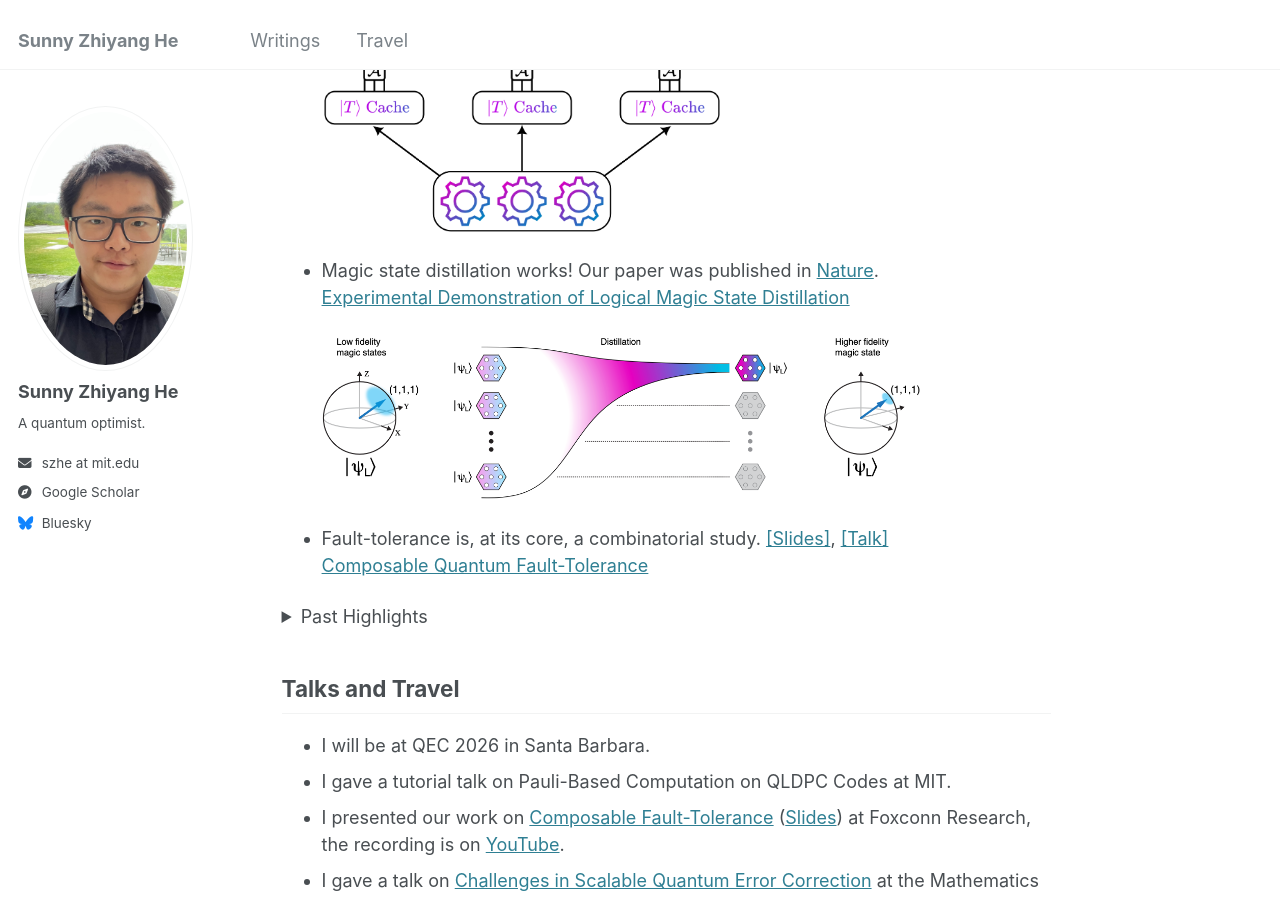
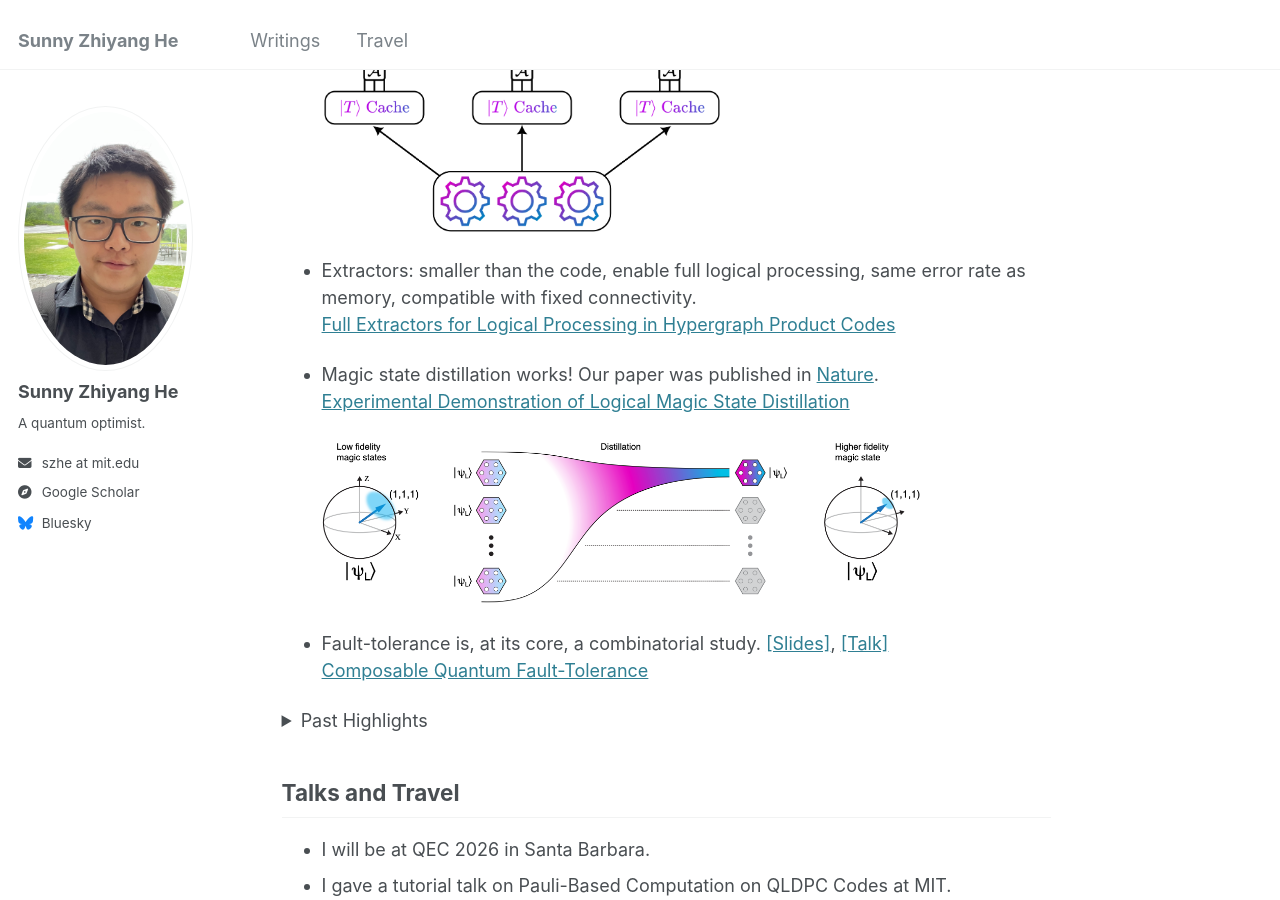
Before and after one commit to SunnyZhiyangHe/sunnyzhiyanghe.github.io, a Jekyll site: the page built from _pages/about.md, in a window 1280 px wide and 900 px high, scrolled down 703 px. Built offline with Jekyll 4.4.1, drawn with Linux system fonts in a browser that asks for light colours; some of the changed text lies outside the part shown.

Commit message:
Update about.md

```diff
--- a/_pages/about.md
+++ b/_pages/about.md
@@ -18,6 +18,10 @@ Prior to grad school I was an undergrad at CMU. I worked in graph algorithms wit
 [Extractors: QLDPC Architecture for Efficient Pauli-Based Computation](https://arxiv.org/abs/2503.10390)
 
   <img src="/images/Extractor_Architecture.png" alt="Extractor Architecture" width="400">
+
+- Extractors: smaller than the code, enable full logical processing, same error rate as memory, compatible with fixed connectivity.
+<!-- We made lots of promises about extractors in the past year, this paper fulfills them quite well.   -->
+[Full Extractors for Logical Processing in Hypergraph Product Codes](https://arxiv.org/abs/2606.03507)
 
 - Magic state distillation works! Our paper was published in [Nature](https://www.nature.com/articles/s41586-025-09367-3).
 [Experimental Demonstration of Logical Magic State Distillation](https://arxiv.org/abs/2412.15165)
@@ -96,8 +100,11 @@ Symbols: ($$*$$) mark alphabetical ordering of authors, $$\dagger$$ denotes join
 <!-- 1. __Characterizing QuEra's Gemini-class neutral atom quantum computer__, To Appear-->
 <!-- Talk at March Meetings. -->
 
-<!-- 1. __Extractor Assembly for Logical Processing on Hypergraph Product Codes__, To Appear   -->
-<!-- Talk at March Meetings. [[Slides]]() -->
+1. __Full Extractors for Logical Processing in Hypergraph Product Codes__, 2026
+John Blue, Zhiyang He, Hengyun Zhou, Isaac L. Chuang.
+Talk at March Meetings.
+[[arxiv]](https://arxiv.org/abs/2606.03507)
+<!-- [[Slides]]() -->
 
 1. __In-Situ Simultaneous Magic State Injection on Arbitrary CSS qLDPC Codes__, 2026
 Kun Liu, Shifan Xu, Tomas Jochym-O’Connor, Z. He, Shraddha Singh, Yongshan Ding.
```
